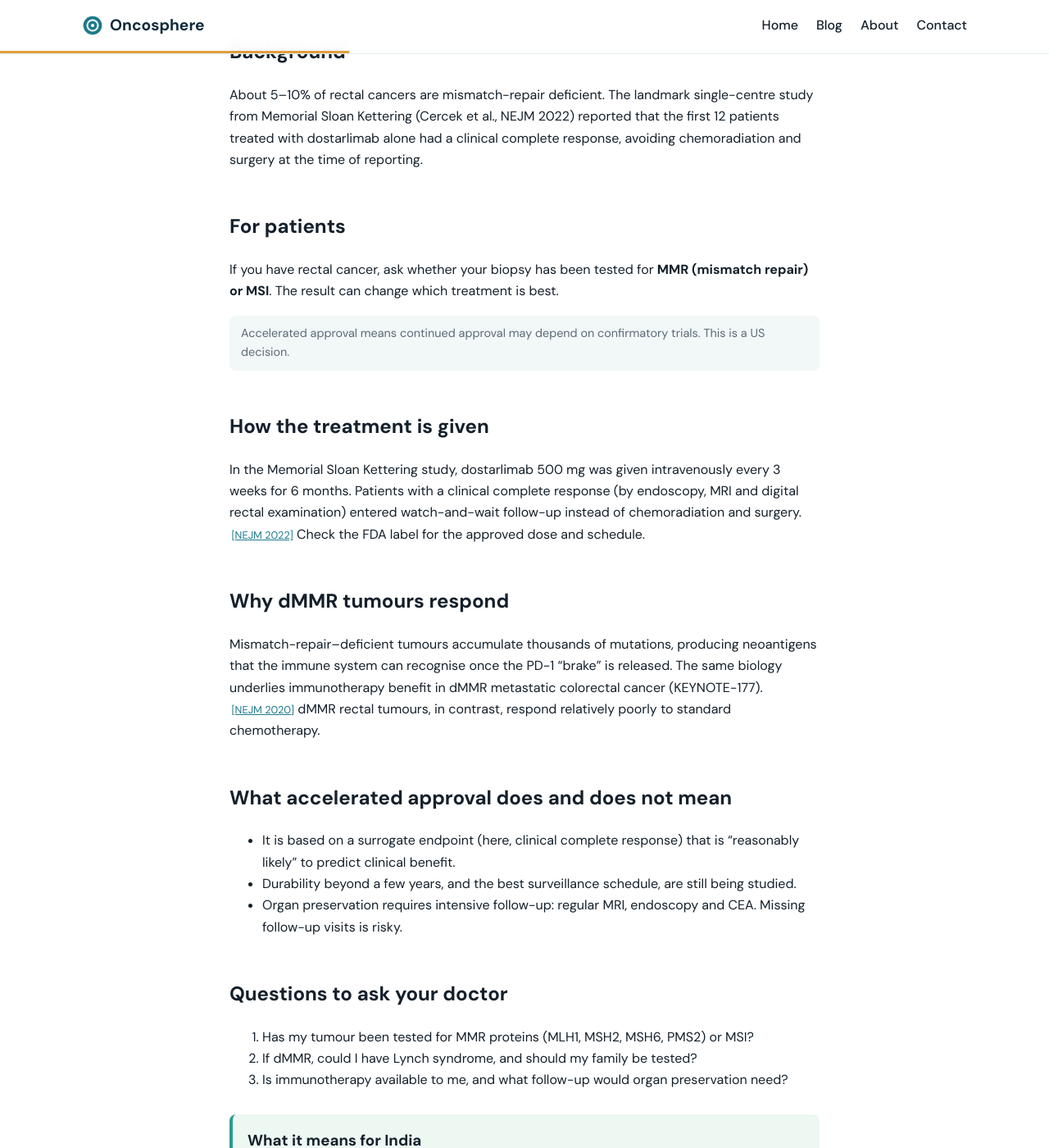
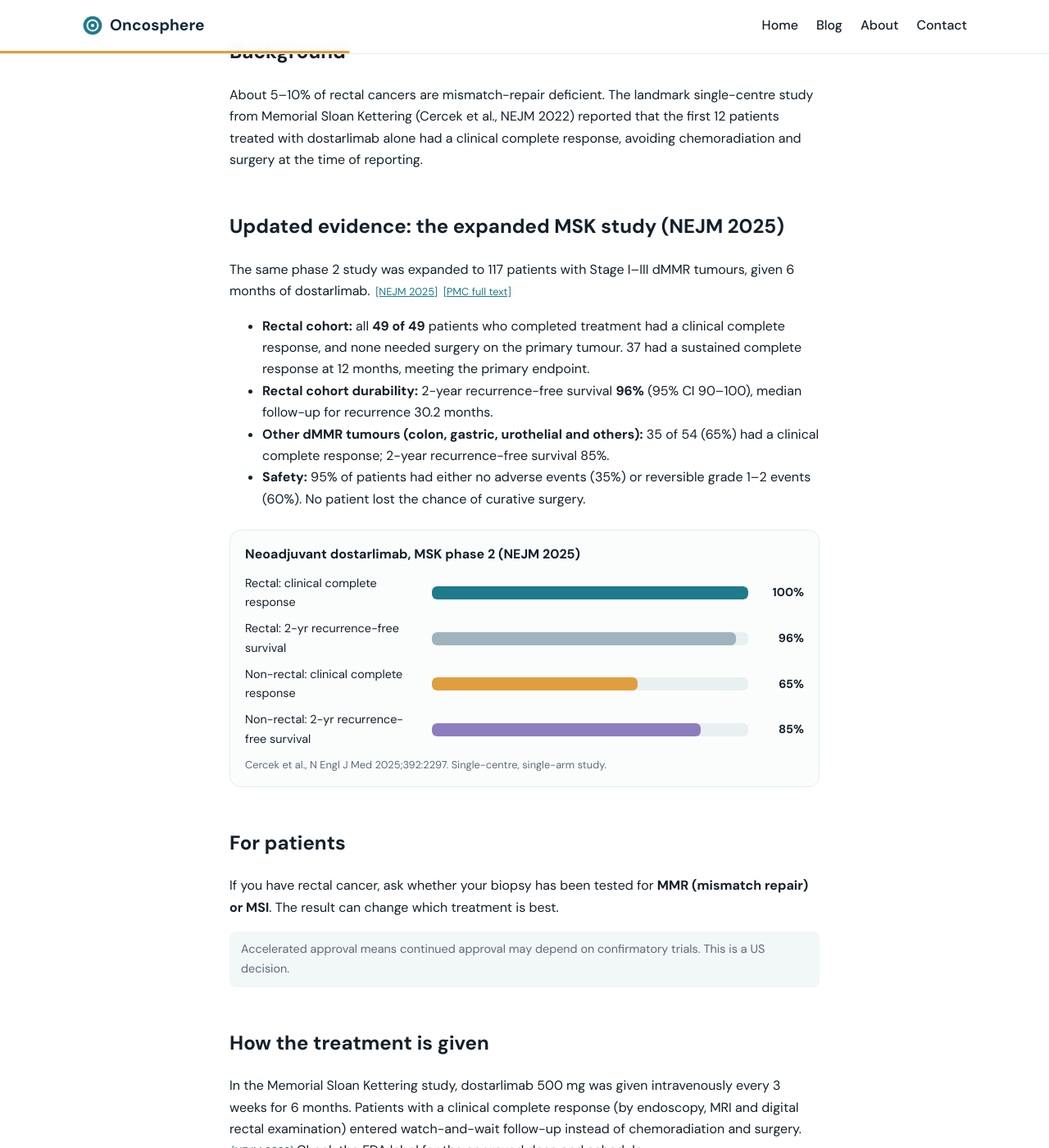
Before and after one commit to senthilstar/Oncosphere, a Jekyll site: the page built from _posts/2026-10-19-dostarlimab-msi-h-rectal-cancer.md, in a window 1280 px wide and 1400 px high, scrolled down 829 px. Shown: the whole window at 82% size. Built offline with Jekyll 4.4.1, drawn with Linux system fonts in a browser that asks for light colours; some of the changed text lies outside the part shown.

Commit message:
Dostarlimab post: add expanded MSK NEJM 2025 results with chart and citation; fix dead ASCO guidelines link

```diff
--- a/_posts/2026-10-19-dostarlimab-msi-h-rectal-cancer.md
+++ b/_posts/2026-10-19-dostarlimab-msi-h-rectal-cancer.md
@@ -10,6 +10,8 @@ sources:
     url: https://www.fda.gov/drugs/resources-information-approved-drugs/oncology-cancerhematologic-malignancies-approval-notifications
   - title: "Cercek A, et al. PD-1 Blockade in Mismatch Repair–Deficient, Locally Advanced Rectal Cancer. N Engl J Med 2022"
     url: https://www.nejm.org/doi/full/10.1056/NEJMoa2201445
+  - title: "Cercek A, et al. Nonoperative Management of Mismatch Repair–Deficient Tumors. N Engl J Med 2025;392:2297–2308"
+    url: https://www.nejm.org/doi/full/10.1056/NEJMoa2404512
   - title: "André T, et al. KEYNOTE-177. N Engl J Med 2020"
     url: https://www.nejm.org/doi/full/10.1056/NEJMoa2017699
 ---
@@ -17,6 +19,15 @@ On **19 October 2026**, the US FDA granted **accelerated approval** to dostarlim
 
 ## Background
 About 5–10% of rectal cancers are mismatch-repair deficient. The landmark single-centre study from Memorial Sloan Kettering (Cercek et al., NEJM 2022) reported that the first 12 patients treated with dostarlimab alone had a clinical complete response, avoiding chemoradiation and surgery at the time of reporting.
+
+## Updated evidence: the expanded MSK study (NEJM 2025)
+The same phase 2 study was expanded to 117 patients with Stage I–III dMMR tumours, given 6 months of dostarlimab. <a class="cite" href="https://www.nejm.org/doi/full/10.1056/NEJMoa2404512">[NEJM 2025]</a> <a class="cite" href="https://pmc.ncbi.nlm.nih.gov/articles/PMC12661660/">[PMC full text]</a>
+- **Rectal cohort:** all **49 of 49** patients who completed treatment had a clinical complete response, and none needed surgery on the primary tumour. 37 had a sustained complete response at 12 months, meeting the primary endpoint.
+- **Rectal cohort durability:** 2-year recurrence-free survival **96%** (95% CI 90–100), median follow-up for recurrence 30.2 months.
+- **Other dMMR tumours (colon, gastric, urothelial and others):** 35 of 54 (65%) had a clinical complete response; 2-year recurrence-free survival 85%.
+- **Safety:** 95% of patients had either no adverse events (35%) or reversible grade 1–2 events (60%). No patient lost the chance of curative surgery.
+
+{% include chart.html title="Neoadjuvant dostarlimab, MSK phase 2 (NEJM 2025)" labels="Rectal: clinical complete response|Rectal: 2-yr recurrence-free survival|Non-rectal: clinical complete response|Non-rectal: 2-yr recurrence-free survival" values="100|96|65|85" max="100" unit="%" note="Cercek et al., N Engl J Med 2025;392:2297. Single-centre, single-arm study." %}
 
 ## For patients
 If you have rectal cancer, ask whether your biopsy has been tested for **MMR (mismatch repair) or MSI**. The result can change which treatment is best.
```
Also changed, not shown: other parts of _posts/2026-10-19-dostarlimab-msi-h-rectal-cancer.md (+1 -1 lines), _posts/2025-03-16-first-line-systemic-therapy-in-advanced-cancers.md (+1 -1 lines).
